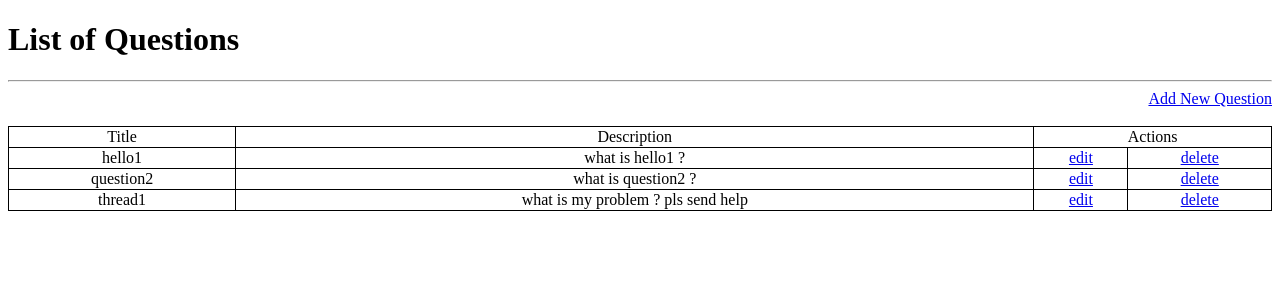
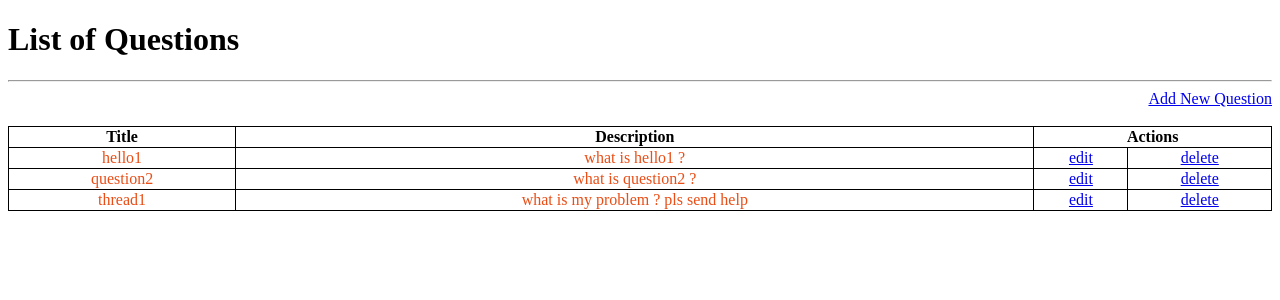
Before and after one commit to eliott11/Little-game-python-school-project, a Django app: page /my_app/ in a window 1280 px wide. Shown: the top 300 px of the page. Run offline with Django 4.2, Linux system fonts and the light colour scheme; data comes from the database, SQL or seed files in the repository.

Commit message:
add style crud + precision readme

```diff
--- a/django_CRUD/projetdjango/my_app/templates/my_app/index.html
+++ b/django_CRUD/projetdjango/my_app/templates/my_app/index.html
@@ -10,6 +10,13 @@
             border: 1px solid black;
             border-collapse: collapse;
             text-align: center;
+        }
+        thead {
+            font-weight: bold;
+            color: black;
+        }
+        tbody {
+            color: rgb(234, 77, 21);
         }
     </style>
 </head>
```
Also changed, not shown: README.md.
